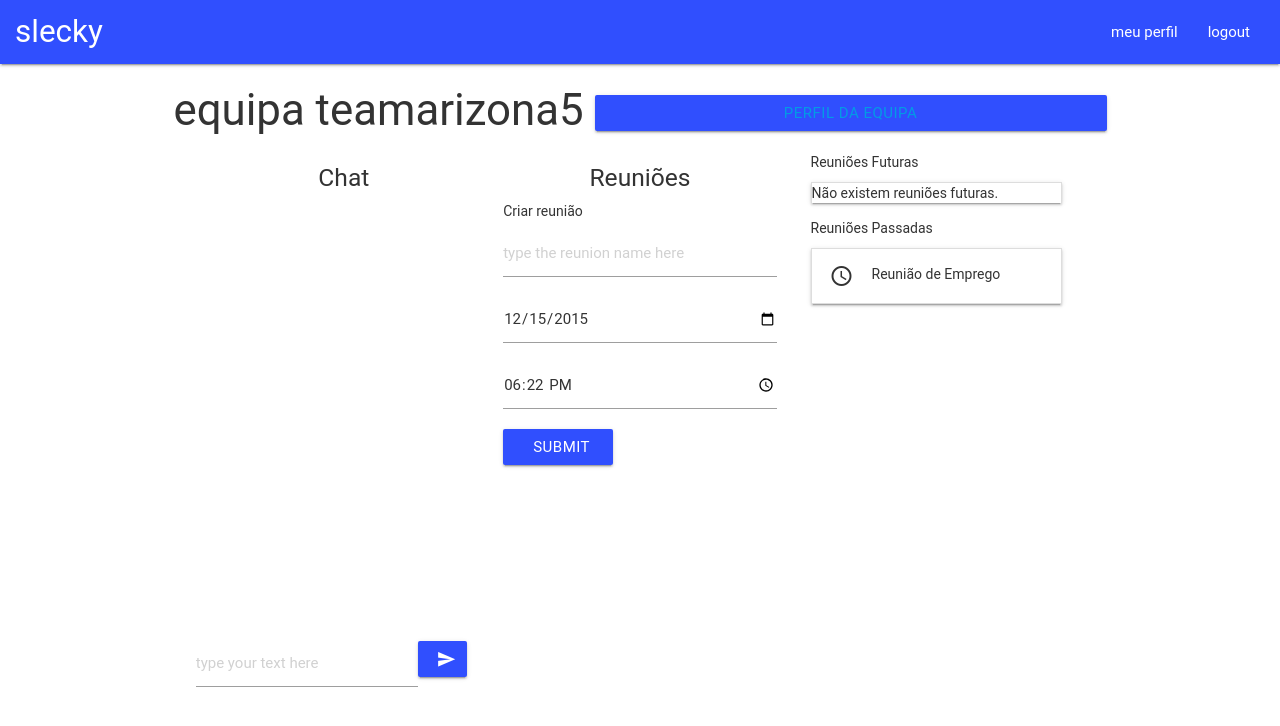
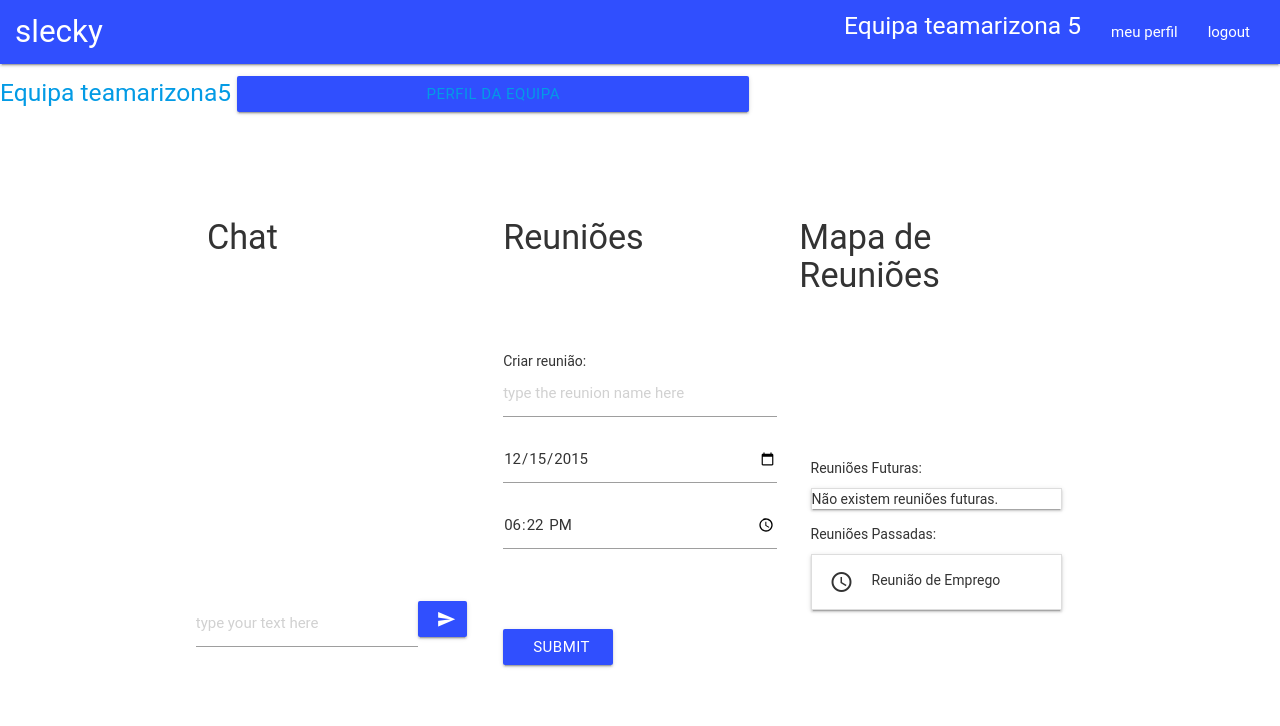
Before and after one commit to thridenx/bd-final, a PHP site: page /team-view.php?team_id=5 in a window 1280 px wide. Shown: the top 726 px of the page. Run offline with PHP 8.4, Linux system fonts and the light colour scheme; a user stored in the database is signed in; data comes from the database, SQL or seed files in the repository; data that the repository does not hold is empty; some libraries are stand-ins or nearby versions; some web fonts are replaced.

Commit message:
changes jéssica

```diff
--- a/alterarRegistophp.php
+++ b/alterarRegistophp.php
@@ -37,7 +37,7 @@ if (($password2==$password3) and ($password1!='')){
 			if ($websitePrev==''){
 				$websitePrev=$website;
 			}
-			if ($password2==''){
+			if (($password2=='') or ($password2==' ')){
 				//echo $password1;
 				//echo 'pass mudada:'.$password2;
 				$passwordPrev=$password1;
--- a/css/style.css
+++ b/css/style.css
@@ -143,7 +143,7 @@
             }
 
             #chatOutput {
-                height: 380px;
+                height: 290px;
                 overflow-y: auto;
             }
 
--- a/meeting-room.php
+++ b/meeting-room.php
@@ -40,9 +40,9 @@ if($result_meeting_query){
         <?php include 'header.php'?>
             <div class="container">
                 <div class="row">
-                    <h3 class="center">reunião <?php
+                    <h2 class="center">reunião <?php
             echo $meetingname;
-            ?> </h3>
+            ?> </h2>
                     <div id="meetingchat row">
                         <!--RECEBER O QUE FOI ESCRITO-->
                         <div id="chatOutput" class="col s12">
--- a/team-view.php
+++ b/team-view.php
@@ -10,8 +10,21 @@
     <html>
 
     <body>
-        <?php include 'header.php'?>
-            <h3 class="center">equipa
+        <nav class="indigo accent-4 navbar-fixed">
+            <div class="container-fluid nav-wrapper">
+                <a class="brand-logo" href="homepage.php">
+            slecky
+        </a>
+                <ul id="nav-mobile" class="right hide-on-med-and-down">
+                    <li><a href="perfilUser.php">meu perfil</a></li>
+                    <li><a href="logout.php">logout</a></li>
+                </ul>
+                <h5 class="container-fluid nav-wrapper right hide-on-med-and-down"><a href="perfilTeam.php/team_id=<? echo $team_id; ?>">Equipa
+                        <?php echo $teamname.' '.$team_id.'  '; ?></a></h5>
+            </div>
+        </nav>
+
+        <h5><a class="center col s4" href="perfilTeam.php?team_id=<? echo $team_id; ?>">Equipa
                 <?php
             echo $teamname;
             echo $team_id;
@@ -19,20 +32,18 @@
                                         <a href="perfilTeam.php?team_id=<? echo $team_id; ?>">Perfil da Equipa</a>
 
                                     </button></h3>
+<br><br><br><br>
+            <div class="container">
 
-            <div class="container">
                 <div class="row">
                     <div id="" class="teamchat col s4">
-                        <h5 class="center">Chat</h5>
+                        <h4>Chat</h4> <br><br>
             <!--RECEBER O QUE FOI ESCRITO-->
             <div id="chatOutput">
                 <?
                 include 'chatread.php';
                 ?>
             </div>
-                        <br>
-                        <br>
-                        <br>
             <form id="chat" action="chatwrite.php" method="post">
                 <div class="row">
                     <input class="col s9" type="text" name="chatText" placeholder="type your text here" required>
@@ -49,21 +60,22 @@
             </div>
 
             <div id="meetings-register" class="col s4">
-                        <h5 class="center">Reuniões</h5>
+                <h4>Reuniões</h4><br><br>
                 <form class="form-group" id="meeting" action="meeting-create.php" method="post">
-                            <p>Criar reunião </p>
+                    <br><br><h7>Criar reunião: </h7>
                     <input type="text" name="meetingname" placeholder="type the reunion name here" required>
                     <input type="date" class="datepicker" name="meetingdate" placeholder="select the date" required>
-                            <input type="time" name="meetingtime" placeholder="select the time" required>
+                    <input type="time" name="meetingtime" placeholder="select the time" required><br><br><br><br>
                     <input class="indigo accent-4 btn center" type="submit" id="entermeeting" value="Submit">
                     <?php echo '<input type="hidden" name="team_id" value="'.$team_id.'"/>'; ?>
 
                 </form>
             </div>
             <div id="schedule" class="col s4">
+                <h4>Mapa de Reuniões</h4><br><br>
                 <div class="meeting-container col s12">
                     <div class="meeting-cards" id="future-meetings">
-                                <p>Reuniões Futuras </p>
+                        <br><br><br><br><br><p><p>Reuniões Futuras: </p>
                         <ul class="collapsible" data-collapsible="accordion">
 
                             <?php
@@ -106,7 +118,7 @@
 
 
                     <div class="meeting-cards" id="past-meetings">
-                                <p>Reuniões Passadas</p>
+                        Reuniões Passadas:</p>
                         <ul class="collapsible" data-collapsible="accordion">
                             <?php
             $time = new DateTime('', new DateTimeZone('Europe/Lisbon'));
```
Also changed, not shown: erro_inserir_pass_username.php (added, +15 -0 lines), homepage.php (+4 -4 lines), registar.php (+5 -6 lines). Lines whose indentation alone changed are shown as unchanged.
